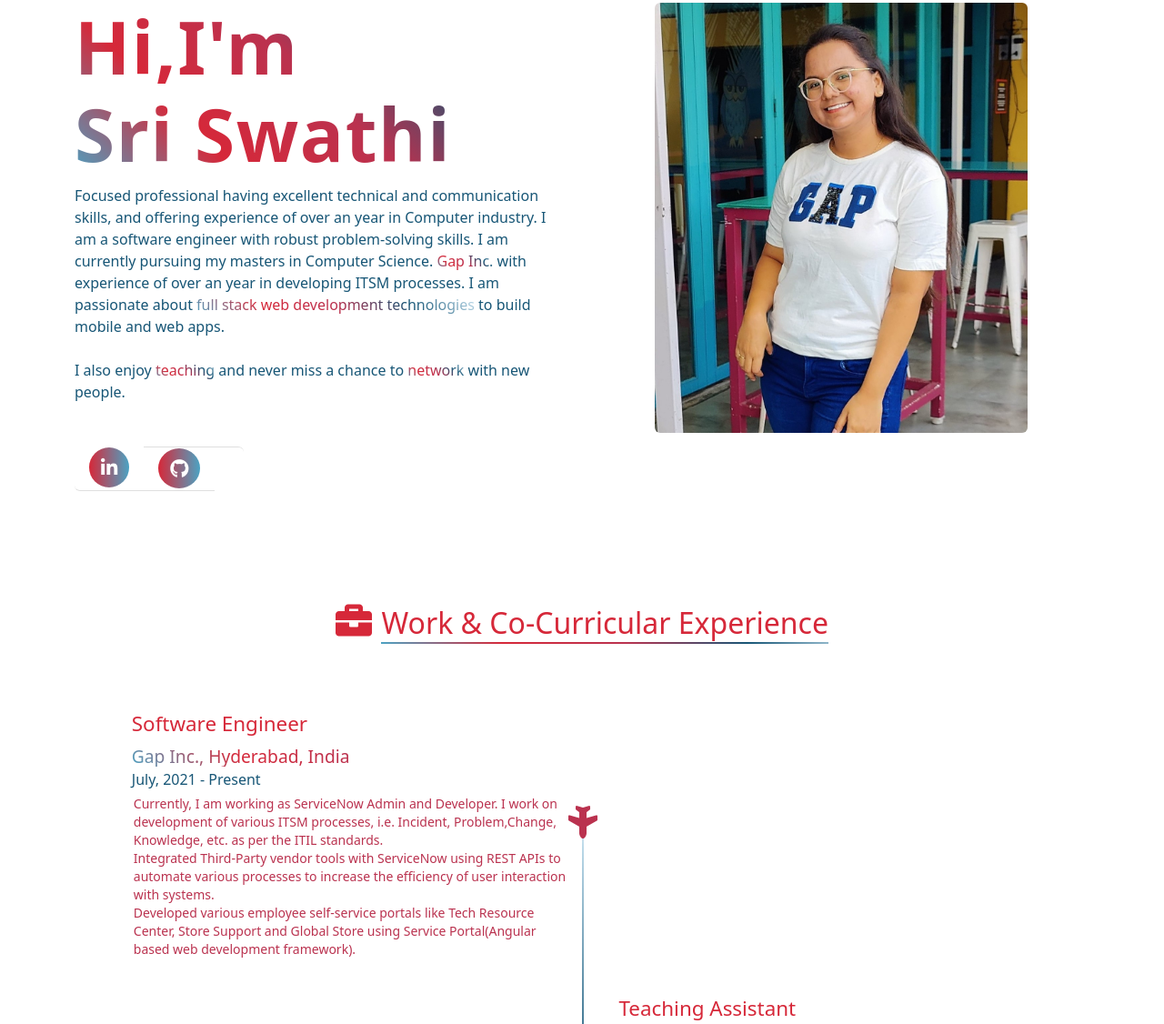
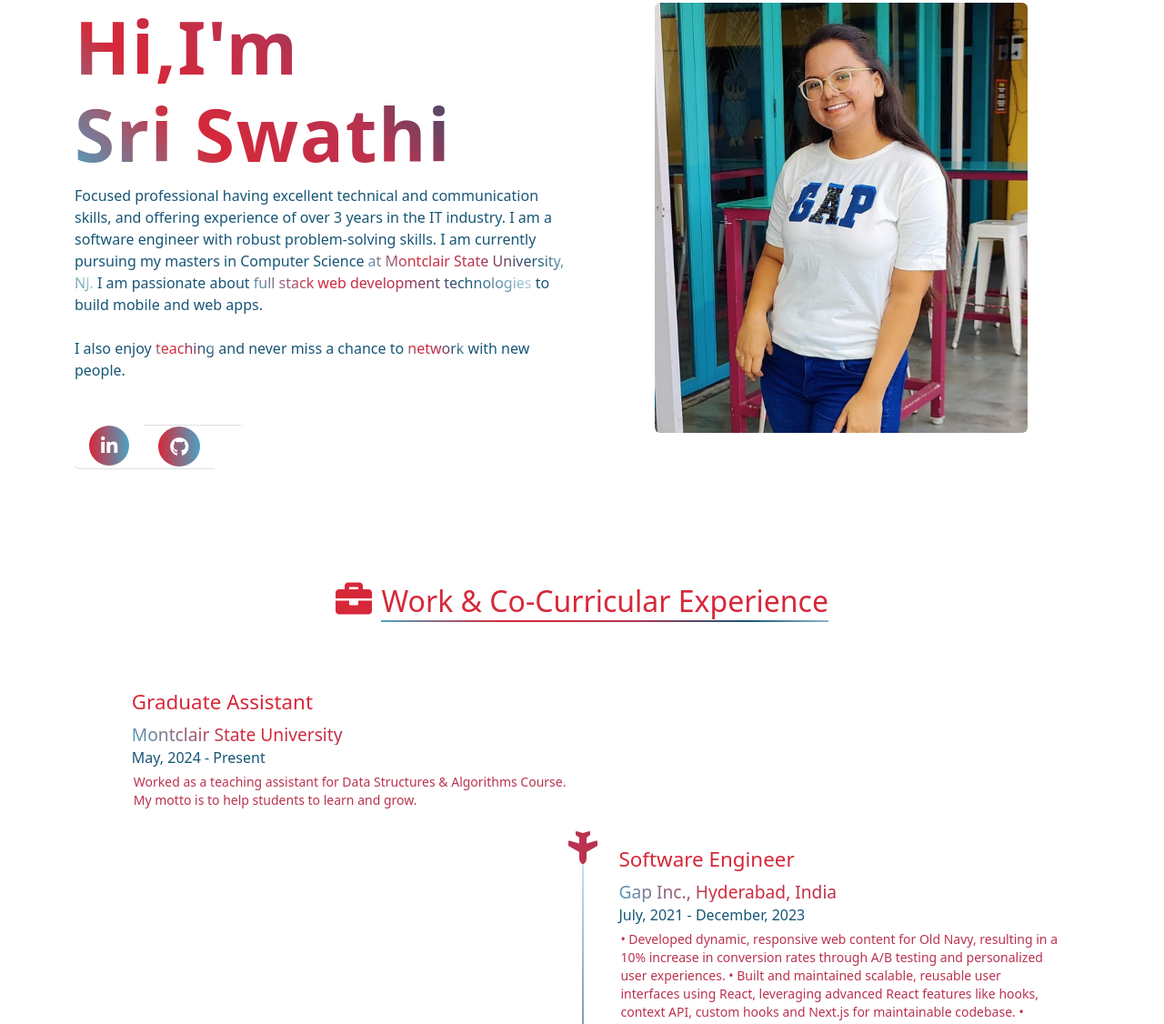
Before and after one commit to SriSwathi25/SriSwathi25.github.io, a plain HTML site: page index.html in a window 1280 px wide. Shown: the part 67-1193 px from the top of the page at 91% size. Drawn offline with nearby package versions, Linux system fonts and the light colour scheme.

Commit message:
Update index.html

```diff
--- a/index.html
+++ b/index.html
@@ -72,10 +72,10 @@
                         Hi,I'm <br><span class="home__title-color">Sri Swathi</span><br>
                     </h1>
                     <p class="about_me_text">Focused professional having excellent technical and communication skills,
-                        and offering experience of over an year in Computer industry. I am a software engineer with
-                        robust problem-solving skills. I am currently pursuing my masters in Computer Science. <span
-                            class="text-highlight">Gap Inc.</span></span> with experience of over an year in developing
-                        ITSM processes. I am passionate about <span class="text-highlight">full stack web development
+                        and offering experience of over 3 years in the IT industry. I am a software engineer with
+                        robust problem-solving skills. I am currently pursuing my masters in Computer Science <span
+                            class="text-highlight">at Montclair State University, NJ.</span></span>
+                    I am passionate about <span class="text-highlight">full stack web development
                             technologies</span> to build mobile and web apps.<br><br>I also enjoy <span
                             class="text-highlight">teaching</span> and never miss a chance to <span
                             class="text-highlight">network</span> with new people. </p>
@@ -108,20 +108,39 @@
                 <span class="section-title"> Work & Co-Curricular Experience </span>
             </h1>
             <div class="timeline">
+                <div class="timeline-box">
+                    <div class="timeline-container">
+                        <h3 class="experience-designation  m0 m-blue">Graduate Assistant</h3>
+                        <h4 class="experience-company-name"> Montclair State University </h4>
+                        <h5 class="experience-duration m0"> May, 2024 - Present </h5>
+
+                        <p class="experience-description text-align-justify">Worked as a teaching assistant for Data
+                            Structures & Algorithms Course. My motto is to help students to learn and grow.</p>
+
+                    </div>
+                </div>
 
                 <div class="timeline-box ">
                     <div class="timeline-container">
                         <h3 class="experience-designation  m0 m-blue">Software Engineer</h3>
                         <h4 class="experience-company-name"> Gap Inc., Hyderabad, India </h4>
-                        <h5 class="experience-duration m0"> July, 2021 - Present </h5>
+                        <h5 class="experience-duration m0"> July, 2021 - December, 2023 </h5>
 
-                        <p class="experience-description text-align-justify">Currently, I am working as ServiceNow Admin
-                            and Developer. I work on development of various ITSM processes, i.e. Incident,
-                            Problem,Change, Knowledge, etc. as per the ITIL standards. <br>Integrated Third-Party vendor
-                            tools with ServiceNow using REST APIs to automate various processes to increase the
-                            efficiency of user interaction with systems.<br>Developed various employee self-service
-                            portals like Tech Resource Center, Store Support and Global Store using Service
-                            Portal(Angular based web development framework).</p>
+                        <p class="experience-description text-align-justify">• Developed dynamic, responsive web content for Old Navy, resulting in a 10% increase in conversion rates through A/B testing and personalized user experiences.
+• Built and maintained scalable, reusable user interfaces using React, leveraging advanced React features like hooks, context API, custom hooks and Next.js for maintainable codebase.
+• Implemented personalization and optimization using Optimizely platform and utilized Amplience tool to streamline content management and delivery.
+• Reduced page load times by 15% through performance optimizations, including lazy loading, code splitting, and image optimization.
+• Collaborated with cross-functional teams with designers to convert Figma mockups into pixel-perfect, responsive interfaces.
+• Contributed to Agile sprints, participating in daily stand-ups, sprint planning, and retrospectives to ensure timely, high-quality feature delivery.
+• Technologies: React, Next.js, Bootstrap, Tailwind CSS, JavaScript, XHTML, JSON, Optimizely, Amplience, Figma.
+• Developed and maintained Spring Boot Microservices to efficiently fetch, process, and integrate product data across applications.
+• Built REST APIs to support seamless communication between upstream and downstream systems.
+• Achieved 25% faster data processing by optimizing SQL queries in Oracle databases.
+• Implemented CI/CD pipelines using Jenkins to automate build, test, and deployment workflows, ensuring faster delivery cycles.
+• Integrated Docker for containerized application deployment, ensuring consistency across development and production environments.
+• Worked with STIBO Step Product Information Management System to maintain data reliability.
+• Technologies: Java, Spring Boot, REST API, Oracle SQL, Jenkins, Docker, CI/CD.
+ </p>
 
                     </div>
                 </div>
@@ -218,6 +237,19 @@
             </h1>
 
             <div class="timeline">
+                <div class="timeline-box right ">
+                    <div class="timeline-container">
+                        <h3 class="experience-designation  m0 m-blue"> Masters </h3>
+                        <h4 class="experience-company-name "> Montclair State University </h4>
+                        <h4 class="experience-duration m0"> New Jersey, USA</h5>
+
+                            <h5 class="experience-duration m0"> January, 2024 - Present</h5>
+
+                            <p class="experience-description text-align-justify"> Major - Computer Science</p>
+                            <p class="experience-description text-align-justify"> CGPA - 3.95</p>
+                    </div>
+                </div>
+
                 <div class="timeline-box left ">
                     <div class="timeline-container">
                         <h3 class="experience-designation  m0 m-blue"> Bachelor of Engineering </h3>
@@ -689,7 +721,7 @@
     <footer>
         <div class="container-fluid footer mt-3">
             <p class="text-center p-2 mb-0" style="color: white;">
-                &#169; Copyright 2022
+                &#169; Copyright 2025
                 <br>
                 Created with &hearts; by <span class="text-highlight">Sri Swathi Nimmagadda</span>
             </p>
```
